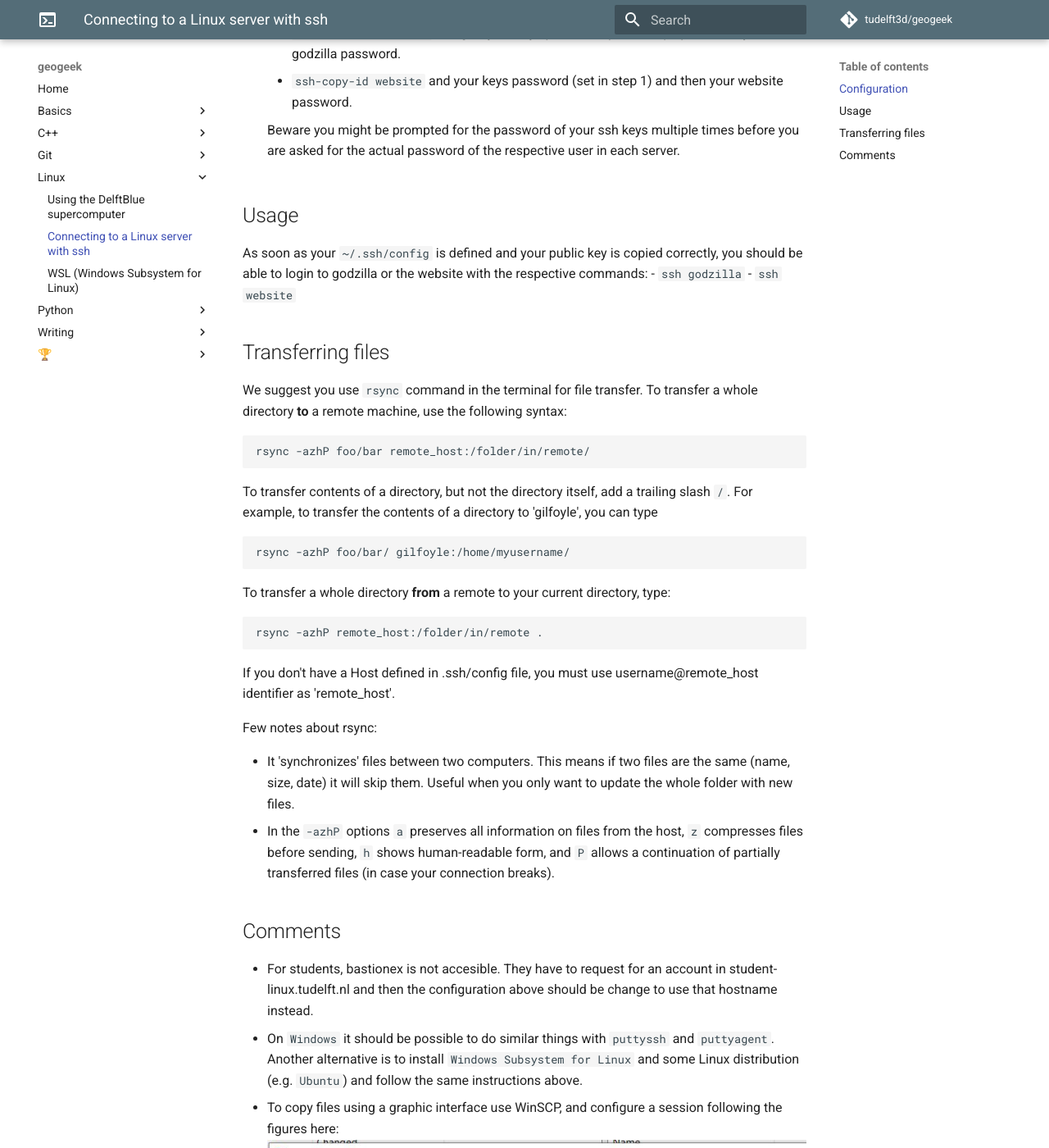
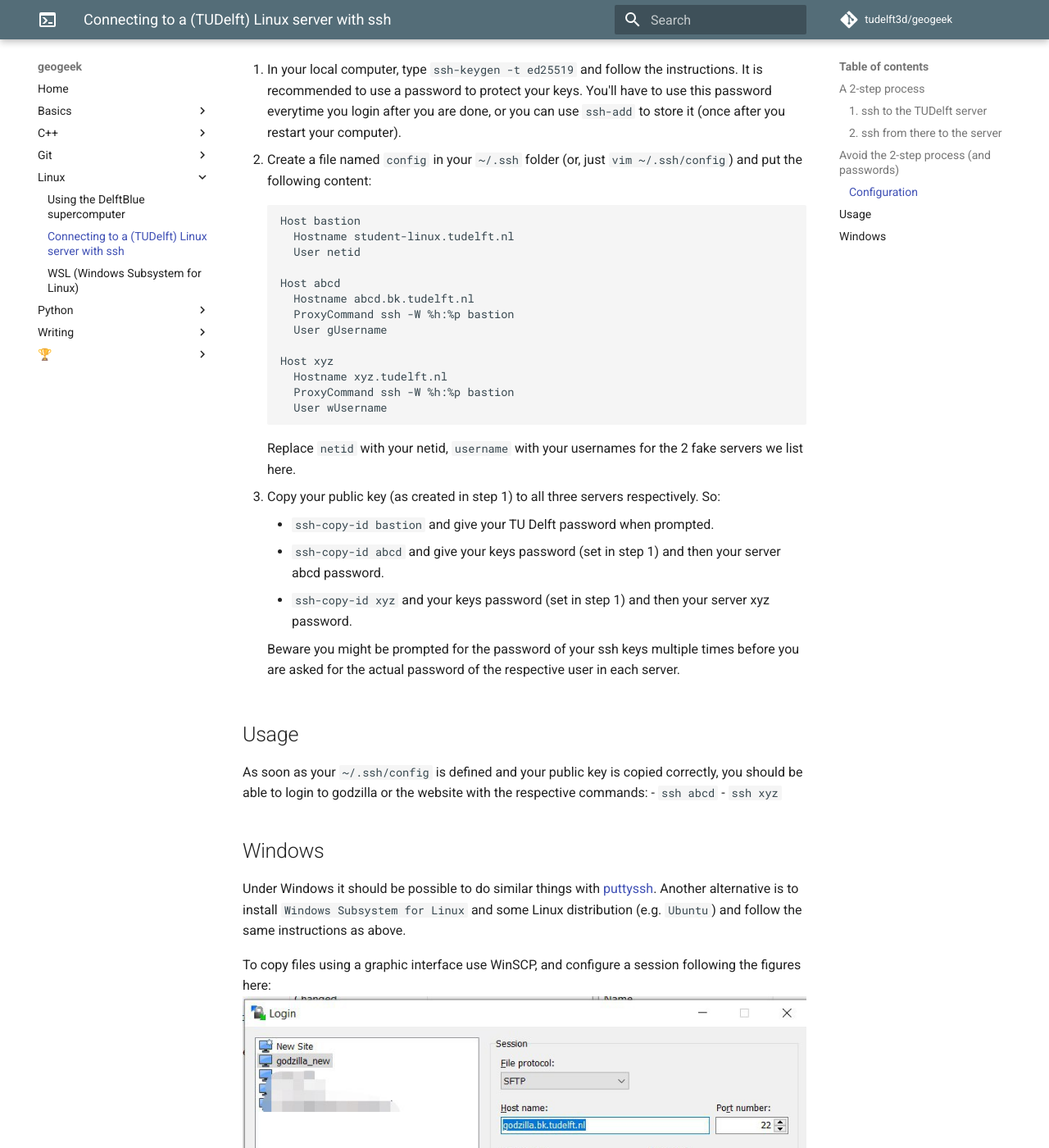
Before and after one commit to tudelft3d/geogeeks, an MkDocs documentation site: the page built from docs/linux/ssh.md, in a window 1280 px wide and 1400 px high, scrolled down 891 px. Shown: the whole window at 82% size. Built offline with MkDocs 1.6.1 and Material for MkDocs 9.7.7, drawn with Linux system fonts in a browser that asks for light colours; comment, search, counter and statistics services are not loaded; some of the changed text lies outside the part shown.

Commit message:
Better instructions for students to connect to tudelft linux servers

````diff
--- a/docs/linux/ssh.md
+++ b/docs/linux/ssh.md
@@ -1,77 +1,78 @@
 
-# Connecting to a Linux server with ssh
+# Connecting to a (TUDelft) Linux server with ssh
+
+Due to security reasons, many Linux servers at TUDelft cannot be accessed directly, they are behind the TUDelft firewall.
 
 
-Due to security measures, you cannot connect directly with your password. Here is how to set this up on a UNIX-like system (`Linux` and `macOS`).
+!!! note
 
-## Configuration
+    This works with macOS, Linux, and WSL.
+
+    For Windows, see below.
+
+
+## A 2-step process
+
+### 1. ssh to the TUDelft server
+
+  - for MSc students whose netid have been added (ask your supervisor!): student-linux.tudelft.nl
+  - for TUDelft staff: linux-bastion-ex.tudelft.nl
+
+`ssh mynetid@student-linux.tudelft.nl` and password is netid password
+
+### 2. ssh from there to the server
+
+`ssh myusername@abcd.tudelft.nl` but watch out the password is the one you were given by the admin, it is *not* your netid
+
+
+
+## Avoid the 2-step process (and passwords)
+
+Here is how to set this up on a UNIX-like system (`Linux` and `macOS`).
+
+### Configuration
 
 1. In your local computer, type `ssh-keygen -t ed25519` and follow the instructions. It is recommended to use a password to protect your keys. You'll have to use this password everytime you login after you are done, or you can use `ssh-add` to store it (once after you restart your computer).
 
 2. Create a file named `config` in your `~/.ssh` folder (or, just `vim ~/.ssh/config`) and put the following content:
 
     ```
-    Host bastionex
-      Hostname linux-bastion-ex.tudelft.nl
+    Host bastion
+      Hostname student-linux.tudelft.nl
       User netid
 
-    Host godzilla
-      Hostname godzilla.bk.tudelft.nl
-      ProxyCommand ssh -W %h:%p bastionex
+    Host abcd
+      Hostname abcd.bk.tudelft.nl
+      ProxyCommand ssh -W %h:%p bastion
       User gUsername
 
-    Host website
-      Hostname 3d.bk.tudelft.nl
-      ProxyCommand ssh -W %h:%p bastionex
+    Host xyz
+      Hostname xyz.tudelft.nl
+      ProxyCommand ssh -W %h:%p bastion
       User wUsername
     ```
 
-    Replace `netid` with your netid, `gUsername` with your username in godzilla and `wUsername` with your username in the website server.
+    Replace `netid` with your netid, `username` with your usernames for the 2 fake servers we list here.
 
 3. Copy your public key (as created in step 1) to all three servers respectively. So:
-    - `ssh-copy-id bastionex` and give your TU Delft password when prompted.
-    - `ssh-copy-id godzilla` and give your keys password (set in step 1) and then your godzilla password.
-    - `ssh-copy-id website` and your keys password (set in step 1) and then your website password.
+    - `ssh-copy-id bastion` and give your TU Delft password when prompted.
+    - `ssh-copy-id abcd` and give your keys password (set in step 1) and then your server abcd password.
+    - `ssh-copy-id xyz` and your keys password (set in step 1) and then your server xyz password.
 
     Beware you might be prompted for the password of your ssh keys multiple times before you are asked for the actual password of the respective user in each server.
+
 
 ## Usage
 
 As soon as your `~/.ssh/config` is defined and your public key is copied correctly, you should be able to login to godzilla or the website with the respective commands:
-- `ssh godzilla`
-- `ssh website`
+- `ssh abcd`
+- `ssh xyz`
 
-## Transferring files
 
-We suggest you use `rsync` command in the terminal for file transfer. To transfer a whole directory **to** a remote machine, use the following syntax:
+## Windows
 
-```
-rsync -azhP foo/bar remote_host:/folder/in/remote/
-```
+Under Windows it should be possible to do similar things with [puttyssh](https://putty.org/). Another alternative is to install `Windows Subsystem for Linux` and some Linux distribution (e.g. `Ubuntu`) and follow the same instructions as above.
 
-To transfer contents of a directory, but not the directory itself, add a trailing slash `/`. For example, to transfer the contents of a directory to 'gilfoyle', you can type
-
-```
-rsync -azhP foo/bar/ gilfoyle:/home/myusername/
-```
-
-To transfer a whole directory **from** a remote to your current directory, type:
-
-```
-rsync -azhP remote_host:/folder/in/remote .
-```
-
-If you don't have a Host defined in .ssh/config file, you must use username@remote_host identifier as 'remote_host'.
-
-Few notes about rsync:
-
-- It 'synchronizes' files between two computers. This means if two files are the same (name, size, date) it will skip them. Useful when you only want to update the whole folder with new files.
-- In the `-azhP` options `a` preserves all information on files from the host, `z` compresses files before sending, `h` shows human-readable form, and `P` allows a continuation of partially transferred files (in case your connection breaks).
-
-## Comments
-
-- For students, bastionex is not accesible. They have to request for an account in student-linux.tudelft.nl and then the configuration above should be change to use that hostname instead.
-- On `Windows` it should be possible to do similar things with `puttyssh` and `puttyagent`. Another alternative is to install `Windows Subsystem for Linux` and some Linux distribution (e.g. `Ubuntu`) and follow the same instructions above.
-- To copy files using a graphic interface use WinSCP, and configure a session following the figures here:
+To copy files using a graphic interface use WinSCP, and configure a session following the figures here:
 ![WinSCP0](./img/WinSCP0.jpeg)
 ![WinSCP1](./img/WinSCP1.jpeg)
````
